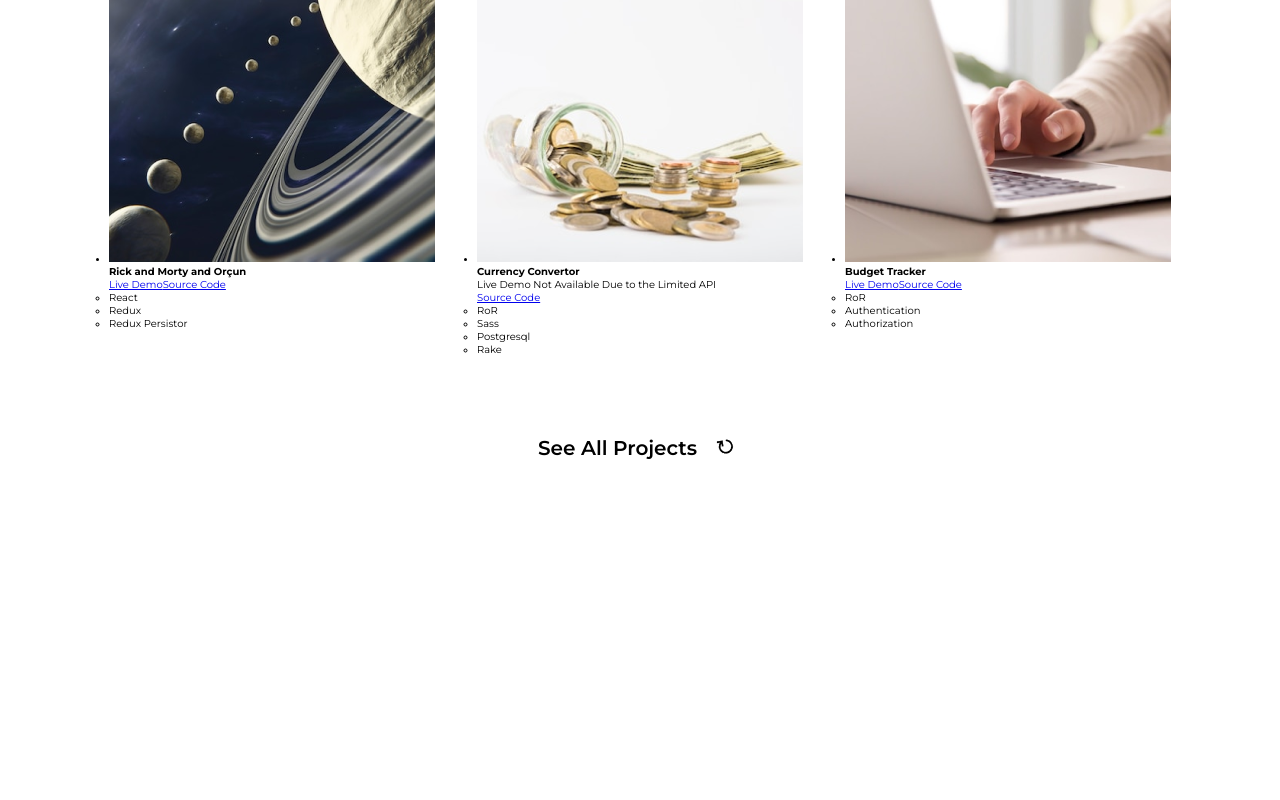
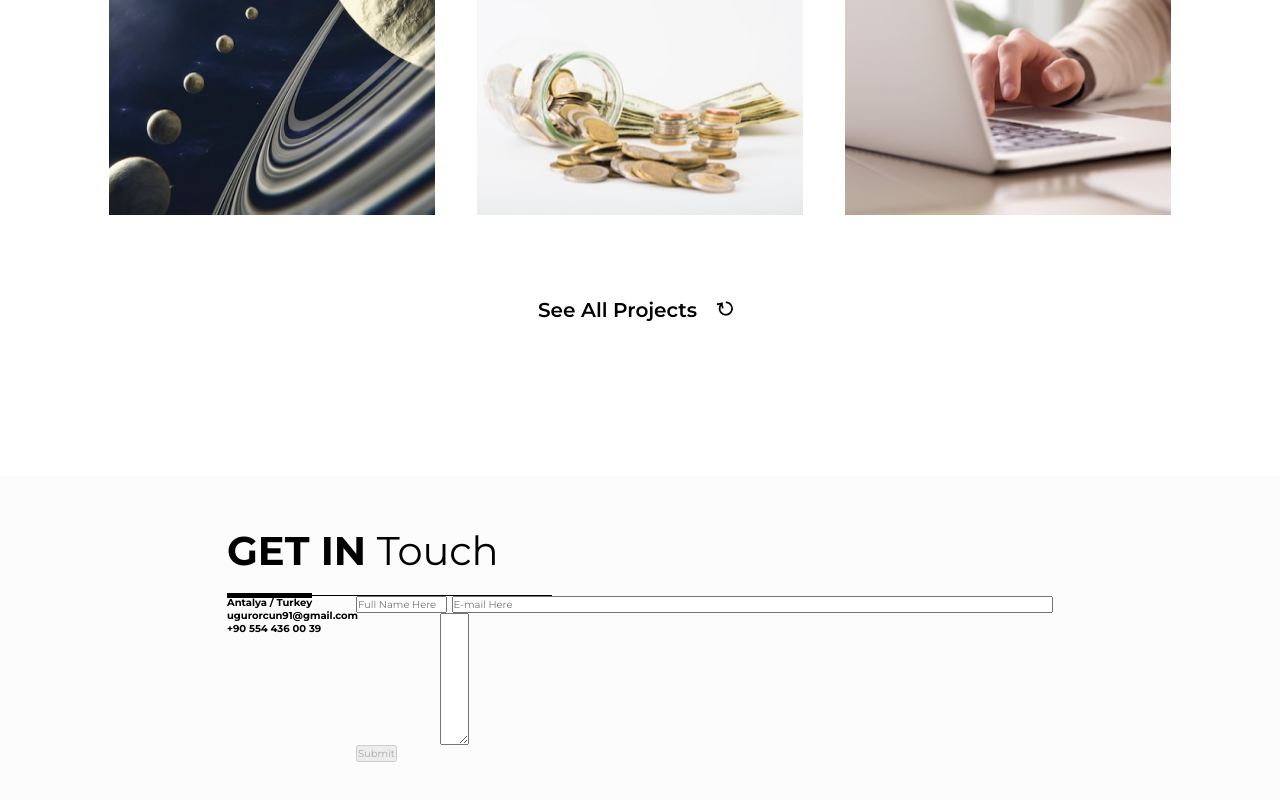
Before and after one commit to luftedar/next-portfolio, a Next.js app: page / in a window 1280 px wide. Shown: the part 3009-3809 px from the top of the page. Before the commit the page ends 3623 px from the top, so only its background shows below. Built offline with nearby package versions, Linux system fonts and the light colour scheme; a web font is replaced by a local one.

Commit message:
Style Contact Form

```diff
--- a/components/ContactForm.js
+++ b/components/ContactForm.js
@@ -1,6 +1,7 @@
 import React from 'react';
 import { useFormik } from 'formik';
 import validate from '../helpers/contactFormValidator';
+import styles from '../styles/ContactForm.module.scss';
 
 const ContactForm = () => {
   const formik = useFormik({
@@ -15,13 +16,24 @@ const ContactForm = () => {
     },
   });
   return (
+    <div className={styles.contactForm}>
+      <section>
+        <hgroup>
+          <h2><span><p>GET IN </p></span> Touch</h2>
+        </hgroup>
+        <div>
+          <div>
+            <article>
+              <h5>Antalya / Turkey</h5>
+              <h5>ugurorcun91@gmail.com</h5>
+              <h5>+90 554 436 00 39</h5>
+            </article>
+            <article>
               <form
                 action="https://formspree.io/f/xnqwoaww"
                 method="POST"
               >
                 <div>
-        <label htmlFor="fullName">
-          Full Name
                   <input
                     id="fullName"
                     name="fullName"
@@ -29,13 +41,9 @@ const ContactForm = () => {
                     onChange={formik.handleChange}
                     onBlur={formik.handleBlur}
                     value={formik.values.fullName}
+                    placeholder='Full Name Here'
                   />
                   {(formik.touched.fullName && formik.errors.fullName) && <div style={{ color: 'red', fontSize: '12px' }}>{formik.errors.fullName}</div>}
-        </label>
-      </div>
-      <div>
-        <label htmlFor="email">
-          Email Adress
                   <input
                     id="email"
                     name="email"
@@ -43,13 +51,11 @@ const ContactForm = () => {
                     onChange={formik.handleChange}
                     onBlur={formik.handleBlur}
                     value={formik.values.email}
+                    placeholder='E-mail Here'
                   />
                   {(formik.touched.email && formik.errors.email) && <div style={{ color: 'red', fontSize: '12px' }}>{formik.errors.email}</div>}
-        </label>
                 </div>
                 <div>
-        <label htmlFor="description">
-          Message
                   <textarea
                     name="description"
                     id="description"
@@ -60,7 +66,6 @@ const ContactForm = () => {
                     value={formik.values.description}
                   />
                   {(formik.touched.description && formik.errors.description) && <div style={{ color: 'red', fontSize: '12px' }}>{formik.errors.description}</div>}
-        </label>
                 </div>
                 <button
                   type="submit"
@@ -69,6 +74,11 @@ const ContactForm = () => {
                   Submit
                 </button>
               </form>
+            </article>
+          </div>
+        </div>
+      </section>
+    </div>
   );
 };
 
--- a/components/MainProjectItem.js
+++ b/components/MainProjectItem.js
@@ -1,15 +1,12 @@
-import React from 'react'
+import React from 'react';
+import styles from '../styles/MainProjectItem.module.scss';
 
 export const MainProjectItem = ({ project }) => {
   return (
-    <li>
+    <li className={styles.mainProjectItem}>
+      <article>
         <img src={project.img} alt={project.projectName} />
-      <h2>{project.projectName}</h2>
-      {project.liveDemo !== false
-        ? <a href={project.liveDemo}>Live Demo</a>
-        : <p>Live Demo Not Available Due to the Limited API</p>
-      }
-      <a href={project.gitHub}>Source Code</a>
+        <div>
           <ul>
             {project.tags.map((tag) => (
               <li key={project.id}>
@@ -17,6 +14,16 @@ export const MainProjectItem = ({ project }) => {
               </li>
             ))}
           </ul>
+          <h2>{project.projectName}</h2>
+          <section>
+            {project.liveDemo !== false
+              ? <a href={project.liveDemo} target="_blank">Live Demo</a>
+              : <p href='#'>Live Demo Unavailable</p>
+            }
+            <a href={project.gitHub} target="_blank">Source Code</a>
+          </section>
+        </div>
+      </article>
     </li>
   )
 }
--- a/pages/index.js
+++ b/pages/index.js
@@ -4,6 +4,7 @@ import Home from '../components/Home';
 import Skills from '../components/Skills';
 import MainProjects from '../components/MainProjects';
 import styles from '../styles/Index.module.scss';
+import ContactForm from '../components/ContactForm';
 
 const index = () => (
   <div className={styles.index}>
@@ -19,6 +20,9 @@ const index = () => (
     <section>
       <MainProjects />
     </section>
+    <section>
+      <ContactForm />
+    </section>
   </div>
 );
 
--- /dev/null
+++ b/styles/ContactForm.module.scss
@@ -0,0 +1,69 @@
+@import "variables";
+
+.contactForm {
+  background-color: $grey-main;
+  padding: 50px;
+
+  section {
+    width: 70%;
+    margin: 0 auto;
+
+    hgroup {
+      @extend %header;
+
+      &::after {
+        @extend %header-after;
+      }
+
+      h2 {
+        font-size: 4rem;
+        font-weight: $font-weight-400;
+
+        span {
+          font-weight: $font-weight-700;
+
+          p {
+            font-size: 4rem;
+          }
+        }
+
+        &>* {
+          display: inline-block;
+        }
+      }
+
+    }
+
+    div {
+      div {
+        @extend %display-flex;
+        justify-content: space-evenly;
+        gap: 5px;
+
+        &>*:first-child {
+          width: 15% !important;
+        }
+
+        article {
+          width: 100%;
+
+          form {
+            @extend %display-flex-col;
+            align-items: flex-start;
+            justify-content: flex-start;
+
+            &>*:first-child {
+              @extend %display-flex;
+              width: 100%;
+
+              input {
+                width: 100%;
+              }
+            }
+          }
+        }
+
+      }
+    }
+  }
+}
--- /dev/null
+++ b/styles/MainProjectItem.module.scss
@@ -0,0 +1,72 @@
+@import "variables";
+
+.mainProjectItem {
+  list-style: none;
+  position: relative;
+
+  article {
+
+    img {
+      width: 326px;
+      height: 350px;
+    }
+
+    &:hover>div {
+      width: 100%;
+      height: 350px;
+      opacity: 80%;
+      transform: rotateY(360);
+      border-radius: 0;
+      top: 0;
+    }
+
+    div {
+      margin: 0 !important;
+      position: absolute;
+      @extend %display-flex-col;
+      @extend %display-flex-center;
+      top: 50%;
+      background-color: $black-main;
+      transition: .5s ease-in-out;
+      width: 100%;
+      height: 0;
+      opacity: 0;
+      transform: rotateY(0);
+      border-radius: 100%;
+
+      ul {
+        color: $white-main;
+        @extend %display-flex;
+
+
+        li {
+          list-style: none;
+          margin: 8px 5px;
+          font-size: 1.1rem;
+          font-weight: $font-weight-700;
+        }
+      }
+
+
+      h2 {
+        color: $white-main;
+        font-size: 2.3rem;
+      }
+
+      section {
+        margin-top: 10px;
+
+        a {
+          color: $white-main;
+          margin: 10px;
+          font-size: 1.8rem;
+          font-weight: $font-weight-600;
+        }
+
+        p {
+          display: none;
+        }
+      }
+    }
+  }
+}
```
Also changed, not shown: public/projects.json (+11 -11 lines). Lines whose indentation alone changed are shown as unchanged.
